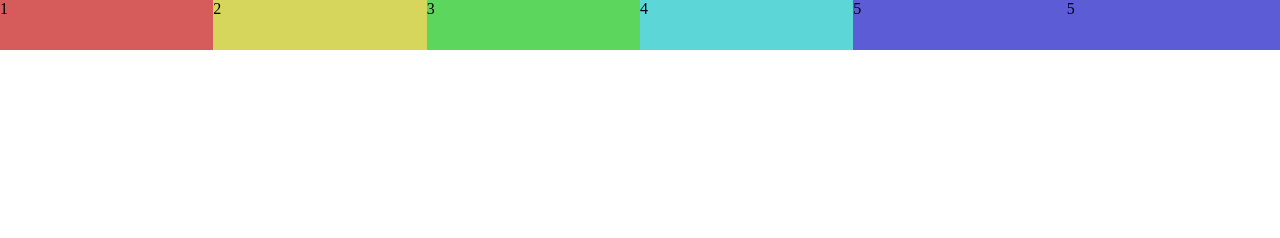
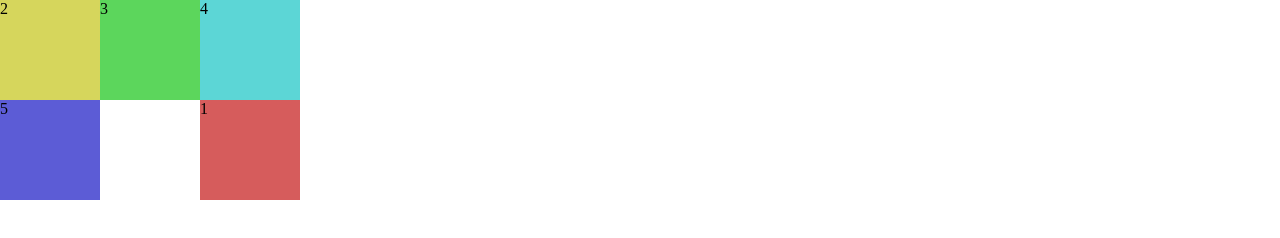
Before and after one commit to umedanaoyuki/grid-layout, a plain HTML site: page index.html in a window 1280 px wide. Drawn offline with Linux system fonts and the light colour scheme.

Commit message:
特定のboxをgridの中の好きな位置に移動させる

```diff
--- a/index.html
+++ b/index.html
@@ -13,7 +13,6 @@
         <div class="box3">3</div>
         <div class="box4">4</div>
         <div class="box5">5</div>
-        <div class="box5">5</div>
     </div>
 </body>
 </html>
--- a/style.css
+++ b/style.css
@@ -4,15 +4,15 @@ body {
 
 .container {
     display: grid;
-    /* grid-template-columns: repeat(auto-fill, minmax(100px, 1fr)); */
-    grid-template-columns: repeat(auto-fit, minmax(100px, 1fr));
-    grid-template-rows: 50px 100px;
-    /* 縦方向の余白, 横方向の余白 */
-    /* gap: 20px 40px; */
+    grid-template-columns: 100px 100px [target-start] 100px [target-end];
+    grid-template-rows: 100px 100px;
 }
 
 .box1 {
     background: hsl(0, 60%, 60%);
+    /* target-start, target-end */
+    grid-column: target;
+    grid-row: 2;
 }
 
 .box2 {
```
